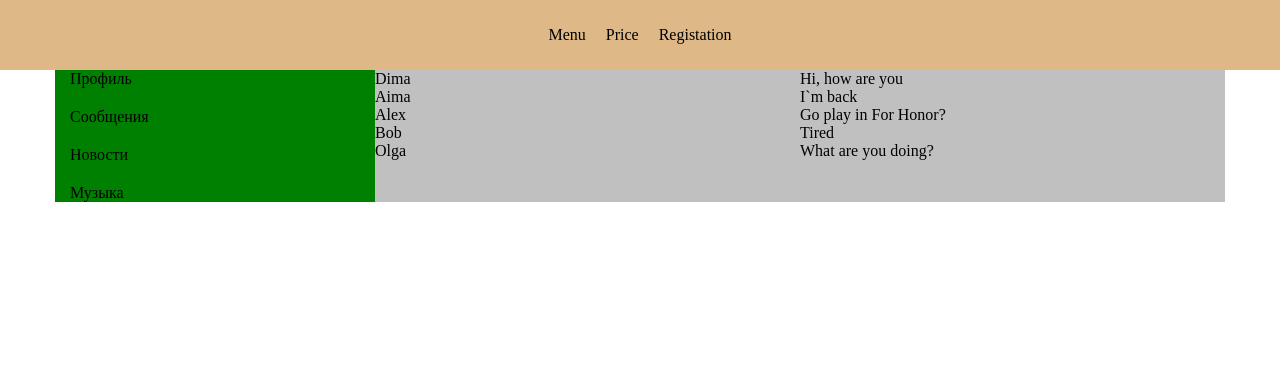
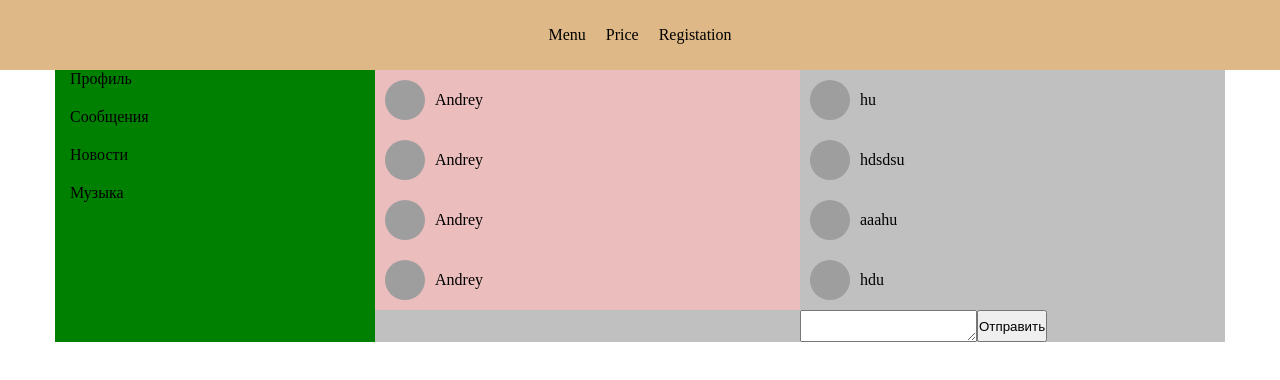
Before and after one commit to Lionlonn/Social, a React app: page /dialogs in a window 1280 px wide. Built offline with nearby package versions, Linux system fonts and the light colour scheme; grey boxes are pictures that could not be loaded.

Commit message:
add state data

```diff
--- a/src/components/App.js
+++ b/src/components/App.js
@@ -7,7 +7,7 @@ import Dialogs from "./dialogs/dialogs.jsx";
 import {BrowserRouter as Router, Route, Routes} from "react-router-dom";
 
 
-const App = () => {
+const App = (props) => {
     return (
         <Router>
             <div>
@@ -17,8 +17,8 @@ const App = () => {
                         <div className="main-grid">
                             <Nav />
                             <Routes>
-                                <Route path="main-posts" element={<Main/>}/>
-                                <Route path="dialogs" element={<Dialogs/>}/>
+                                <Route path="main-posts" element={<Main state={props.state.postsPage}/>}/>
+                                <Route path="dialogs" element={<Dialogs state={props.state.messagePage}/>}/>
                             </Routes>
                         </div>
                     </div>
--- /dev/null
+++ b/src/components/dialogs/Dialogitem/dialogItem.jsx
@@ -0,0 +1,14 @@
+import React from "react"
+import '../dialogs.scss'
+import { Link, useParams } from "react-router-dom"
+
+const DialogItem = (props) => {
+    return (
+        <div className="dialog">
+            <img src="https://slovnet.ru/wp-content/uploads/2019/01/52-1.png" alt="" />
+            <Link to={'/dialogs/' + props.id}>{props.name}</Link>
+        </div>
+    )
+}
+
+export default DialogItem
--- /dev/null
+++ b/src/components/dialogs/MessageItem/messageItem.jsx
@@ -0,0 +1,15 @@
+import React from "react"
+import '../dialogs.scss'
+
+
+const MessageItem = (props) => {
+    return (
+        <div className="message-item">
+            <img src="https://slovnet.ru/wp-content/uploads/2019/01/52-1.png" alt="" />
+            <div className="message" id={props.id}>{props.message}</div>
+        </div>
+    )
+}
+
+
+export default MessageItem
--- a/src/components/dialogs/dialogs.jsx
+++ b/src/components/dialogs/dialogs.jsx
@@ -1,36 +1,31 @@
 import React from "react"
 import './dialogs.scss'
-import { Link } from "react-router-dom"
+// import { Link, useParams } from "react-router-dom"
+import  DialogItem  from './Dialogitem/dialogItem.jsx'
+import  MessageItem  from './MessageItem/messageItem.jsx'
 
-const { data: users } = require('../../data/messages/messages.json')
-
-const DialogItem = (props) => {
-    return (
-        <div className="dialog">
-            <Link to={'/dialogs/' + props.id}>{props.name}</Link>
-        </div>
-    )
-}
-
-const Message = (props) => {
-    return (
-        <div className="message">{props.message}</div>
-    )
-}
 
 const Dialogs = (props) => {
+    const newMessage = React.createRef();
+
+    const onMessageClick = () => {
+        let text = newMessage.current.value;
+        alert(text)
+    }
+    const dialogElement = props.state.dialogs.map(user => <DialogItem name={user.name} id={user.id}/>)
+    const messageElement = props.state.messages.map(user => <MessageItem message={user.message} id={user.id}/>)
     return (
         <div className="chat">
             <div className="dialogs">
                 <div className="dialog-item">
-                    {users.map(user => (
-                        <DialogItem name={user.name} id={user.id}/>
-                    ))}
+                    { dialogElement }
                 </div>
                 <div className="messages">
-                    {users.map(user => (
-                        <Message message={user.message}/>
-                    ))}
+                    { messageElement }
+                    <div className="message-send">
+                        <textarea ref={ newMessage }></textarea>
+                        <button onClick={ onMessageClick }>Отправить</button>
+                    </div>
                 </div>
             </div>
         </div>
--- a/src/components/dialogs/dialogs.scss
+++ b/src/components/dialogs/dialogs.scss
@@ -7,6 +7,27 @@
     grid-template-columns: 1fr 1fr;
 }
 
+.dialog {
+    display: flex;
+    align-items: center;
+    gap: 10px;
+    background: #ebbdbd;
+    padding: 10px;
+}
+
+.message-item {
+    display: flex;
+    align-items: center;
+    gap: 10px;
+    padding: 10px;
+}
+
+.dialogs img {
+    width: 40px;
+    height: 40px;
+    border-radius: 50%;
+}
+
 .dialog a {
     text-decoration: none;
     color: black;
@@ -14,3 +35,7 @@
 .dialog a:focus {
     color: #fff;
 }
+
+.message-send {
+    display: flex;
+}
--- a/src/components/main-posts/main.jsx
+++ b/src/components/main-posts/main.jsx
@@ -3,12 +3,12 @@ import './main.scss'
 import image from './image/main-fon.jpg'
 import Posts from "./posts/posts.jsx";
 
-const Main = () => {
+const Main = (props) => {
     return (
         <div className="main">
             <div className="main-container">
                 <img src={image} alt="" />
-                <Posts />
+                <Posts posts={props.state.posts}/>
             </div>
 
         </div>
--- a/src/components/main-posts/posts/posts.jsx
+++ b/src/components/main-posts/posts/posts.jsx
@@ -1,17 +1,29 @@
 import React from "react";
 import './posts.scss'
 import Post from "../../post/post.jsx";
+// import { addPost } from '../../../state/redux/state'
 
-const Posts = () => {
+const Posts = (props) => {
+    let newPost = React.createRef();
+
+    const onButtonClick = () => {
+        let text = newPost.current.value;
+        alert(text)
+    }
+
+
+
+    const postElement = props.posts.map(post => <Post  img={post.img} id={post.id} comment={post.comment} countLike={post.countLike}/>)
+
     return (
         <div className="posts">
-            <textarea name="" id="" cols="30" rows="10"></textarea>
+            <textarea ref={newPost}></textarea>
             <div className="post-user">
-                <button>Отправить</button>
+                <button onClick={ onButtonClick }>Отправить</button>
                 <button>Удалить</button>
             </div>
             <div className="post">
-                <Post />
+                { postElement }
             </div>
         </div>
     )
--- a/src/components/post/post.jsx
+++ b/src/components/post/post.jsx
@@ -2,12 +2,15 @@ import React from "react";
 import './post.scss'
 
 
-const { data: posts } = require("../../data/post/post.json")
 
-const PostUser = (props) => {
+
+
+const Post = (props) => {
+
+
     return (
         <div className="post-item">
-            <img src={props.avatar}></img>
+            <img src={props.img}></img>
             { props.comment }
             <div>
                 <span>Like {props.countLike}</span>
@@ -16,15 +19,4 @@ const PostUser = (props) => {
     )
 }
 
-
-const Post = (props) => {
-    return (
-        <div className="wrapper-post">
-            {posts.map(post => (
-                <PostUser avatar={post.avatar} comment={post.comment} countLike={post.countLike}/>
-            ))}
-        </div>
-    )
-}
-
 export default Post
--- a/src/index.js
+++ b/src/index.js
@@ -1,6 +1,8 @@
 import React from "react";
 import ReactDOM from "react-dom";
 import App from "./components/App";
+import state from './state/redux/state'
 
 
-ReactDOM.render(<App />, document.getElementById('root'));
+
+ReactDOM.render(<App state={state}/>, document.getElementById('root'));
--- /dev/null
+++ b/src/state/redux/state.js
@@ -0,0 +1,40 @@
+let state = {
+    postsPage: {
+        posts: [
+            {
+                img: "https://phonoteka.org/uploads/posts/2022-09/1663304449_53-phonoteka-org-p-berserk-gats-art-vkontakte-65.jpg",
+                id: 2,
+                comment: "dsadasd",
+                countLike: 2
+            },
+            {
+                img: "https://phonoteka.org/uploads/posts/2022-09/1663304449_53-phonoteka-org-p-berserk-gats-art-vkontakte-65.jpg",
+                id: 2,
+                comment: "dsadasd",
+                countLike: 2
+            },
+            {
+                img: "https://phonoteka.org/uploads/posts/2022-09/1663304449_53-phonoteka-org-p-berserk-gats-art-vkontakte-65.jpg",
+                id: 2,
+                comment: "dsadasd",
+                countLike: 2
+            },
+        ],
+    },
+    messagePage: {
+        dialogs: [
+            {id: 2, name: "Andrey"},
+            {id: 2, name: "Andrey"},
+            {id: 2, name: "Andrey"},
+            {id: 2, name: "Andrey"},
+        ],
+        messages: [
+            {id:2, message: "hu"},
+            {id:2, message: "hdsdsu"},
+            {id:2, message: "aaahu"},
+            {id:2, message: "hdu"},
+        ]
+    }
+}
+
+export default state
```
